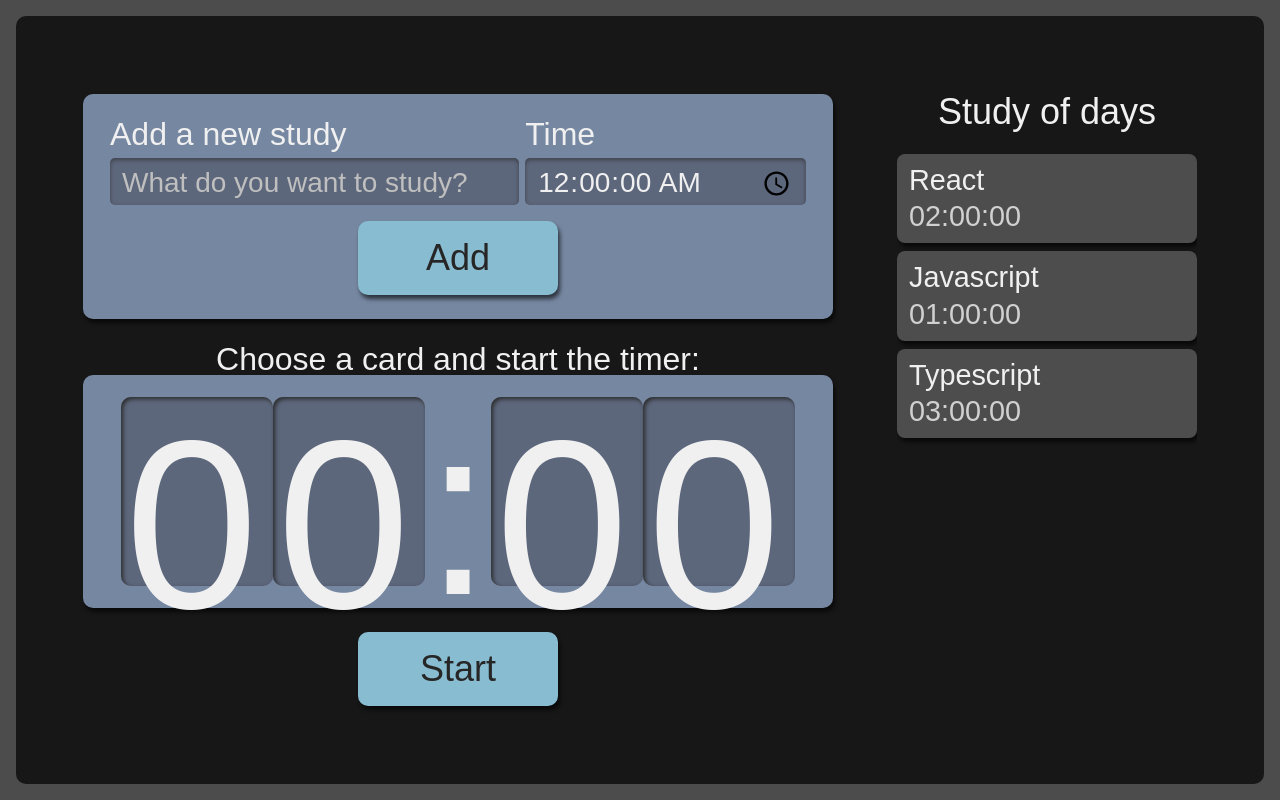
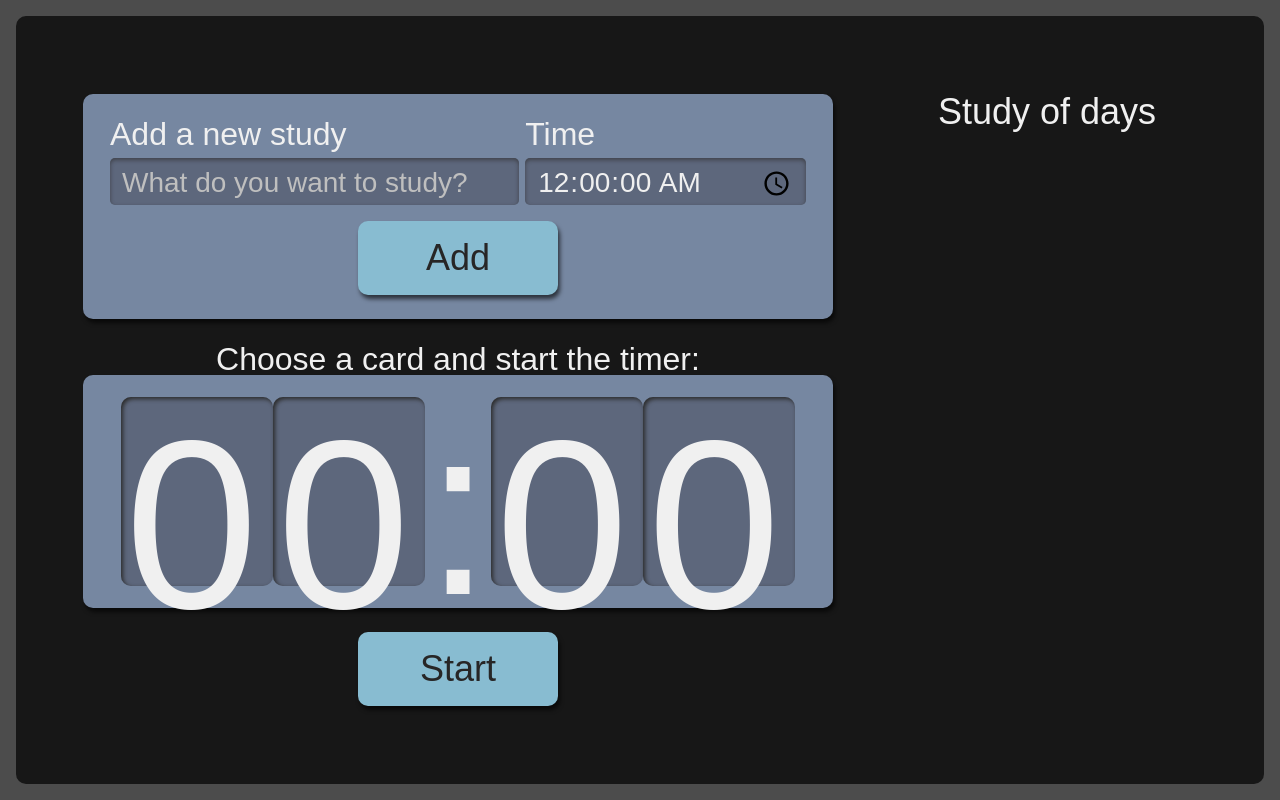
Before and after one commit to EricDaCruz/react, a React (Vite) app in the folder alura-studies/: page / in a window 1280 px wide. Built offline with nearby package versions, Linux system fonts and the light colour scheme.

Commit message:
:sparkles: feat: Update task

```diff
--- a/alura-studies/package.json
+++ b/alura-studies/package.json
@@ -10,11 +10,13 @@
   },
   "dependencies": {
     "react": "^18.2.0",
-    "react-dom": "^18.2.0"
+    "react-dom": "^18.2.0",
+    "uuid": "^9.0.0"
   },
   "devDependencies": {
     "@types/react": "^18.0.27",
     "@types/react-dom": "^18.0.10",
+    "@types/uuid": "^9.0.0",
     "@vitejs/plugin-react": "^3.1.0",
     "sass": "^1.58.2",
     "typescript": "^4.9.3",
--- a/alura-studies/src/components/Form/index.tsx
+++ b/alura-studies/src/components/Form/index.tsx
@@ -1,6 +1,7 @@
 import React, { FormEvent } from "react";
 import { Task } from "../../types/task";
 import { Button } from "../Button";
+import { v4 as uuidv4 } from "uuid";
 
 import style from "./Form.module.scss";
 
@@ -14,7 +15,14 @@ export class Form extends React.Component<{
 
    saveTask(event: FormEvent) {
       event.preventDefault();
-      this.props.setTasks((state) => [...state, {...this.state}]);
+      this.props.setTasks((state) => [
+         ...state,
+         { ...this.state, selected: false, completed: false, id: uuidv4() },
+      ]);
+      this.setState({
+         title: "",
+         time: "00:00:00",
+      });
    }
 
    render(): React.ReactNode {
--- a/alura-studies/src/components/List/Item/index.tsx
+++ b/alura-studies/src/components/List/Item/index.tsx
@@ -1,17 +1,22 @@
-import React from "react";
-
 import style from "../List.module.scss";
 
 interface IProps {
    title: string;
    time: string;
+   id: string;
+   selected: boolean;
+   completed: boolean;
 }
 
-export function Item({ title, time }: IProps) {
+export function Item(task: IProps) {
+
+   console.log(task);
+
+
    return (
       <li className={style.item}>
-         <h3>{title}</h3>
-         <span>{time}</span>
+         <h3>{task.title}</h3>
+         <span>{task.time}</span>
       </li>
    );
 }
--- a/alura-studies/src/pages/App.tsx
+++ b/alura-studies/src/pages/App.tsx
@@ -7,20 +7,7 @@ import { Task } from "../types/task";
 import style from "./App.module.scss";
 
 function App() {
-   const [tasks, setTasks] = useState<Task[]>([
-      {
-         title: "React",
-         time: "02:00:00",
-      },
-      {
-         title: "Javascript",
-         time: "01:00:00",
-      },
-      {
-         title: "Typescript",
-         time: "03:00:00",
-      },
-   ]);
+   const [tasks, setTasks] = useState<Task[]>([]);
 
    return (
       <div className={style.AppStyle}>
--- a/alura-studies/src/types/task.ts
+++ b/alura-studies/src/types/task.ts
@@ -1,4 +1,7 @@
 export interface Task {
    title: string;
    time: string;
+   selected: boolean;
+   completed: boolean;
+   id: string;
 }
```
Also changed, not shown: 1 other file (tests, documents, lock files or other folders).
